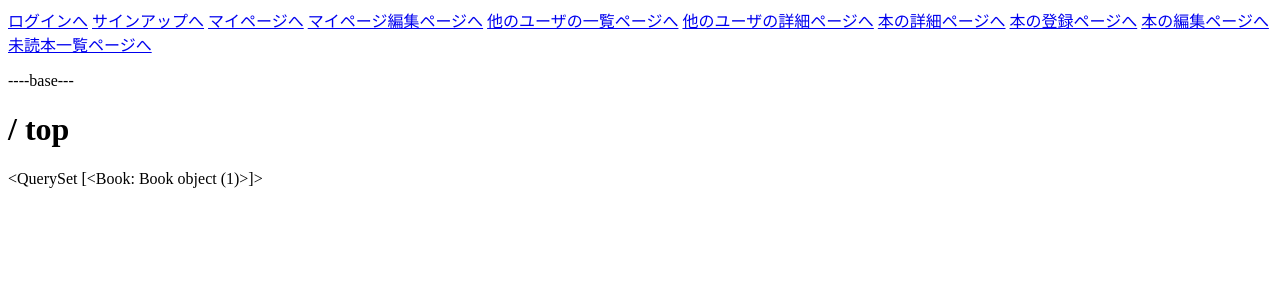
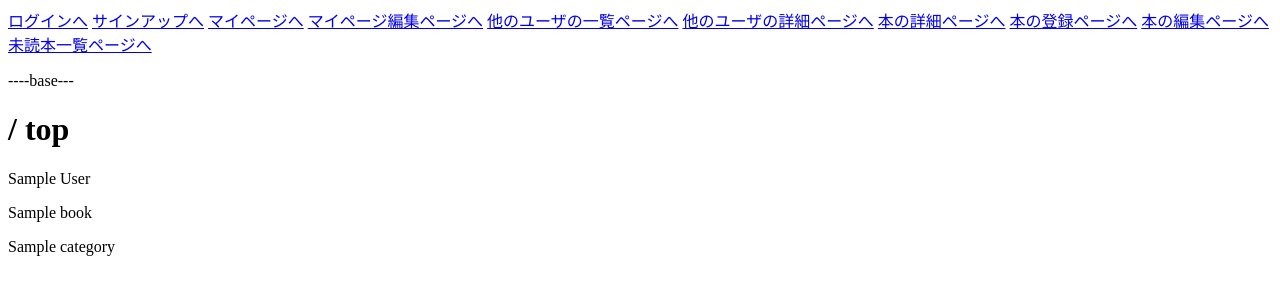
Before and after one commit to HappyMana/tech_marathon, a Django app: page /tech_marathon/ in a window 1280 px wide. Shown: the top 308 px of the page. Run offline with Django 4.2, Linux system fonts and the light colour scheme; tables that the repository leaves empty hold one stand-in row (Sample ...).

Commit message:
topを実装

```diff
--- a/tech_marathon/templates/tech_marathon/top.html
+++ b/tech_marathon/templates/tech_marathon/top.html
@@ -4,6 +4,13 @@
 <div>
     <h1>/   top</h1>
 </div>
+<p>{{ user.name }}</p>
 
-<p>{{ books }}</p>
+{% for book in books %}
+    <p>{{ book.title }}</p>
+    {% for category in book.category.all %}
+        <p>{{ category.name }}</p>
+    {% endfor %}
+{% endfor %}
+
 {% endblock %}
--- a/tech_marathon/views/top.py
+++ b/tech_marathon/views/top.py
@@ -9,8 +9,8 @@ class TopTemplateView(TemplateView):
       # TODO
       # 認証ができたらコメントアウトをはずす
       # 'user': request.user,
-      # 'books': Book.objects.filter(user_id=request.user.id, read_status=True)
+      # 'books': Book.objects.prefetch_related('category').filter(user_id=request.user.id, read_status=True)
       'user': User.objects.get(id=1),
-      'books': Book.objects.filter(user_id=1, read_status=True)
+      'books': Book.objects.prefetch_related('category').filter(user_id=1, read_status=True)
     }
     return render(request, 'tech_marathon/top.html', ctx)
```
